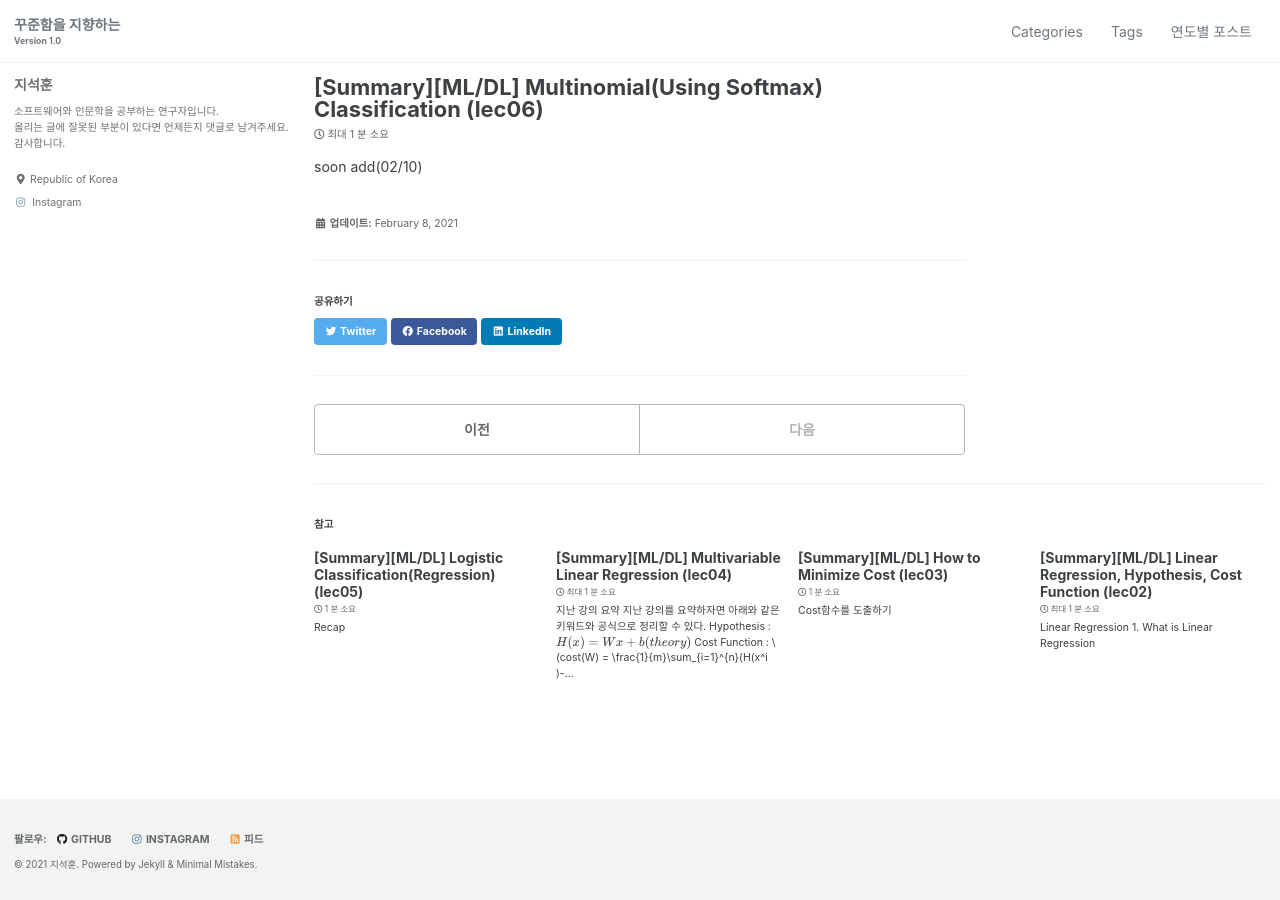
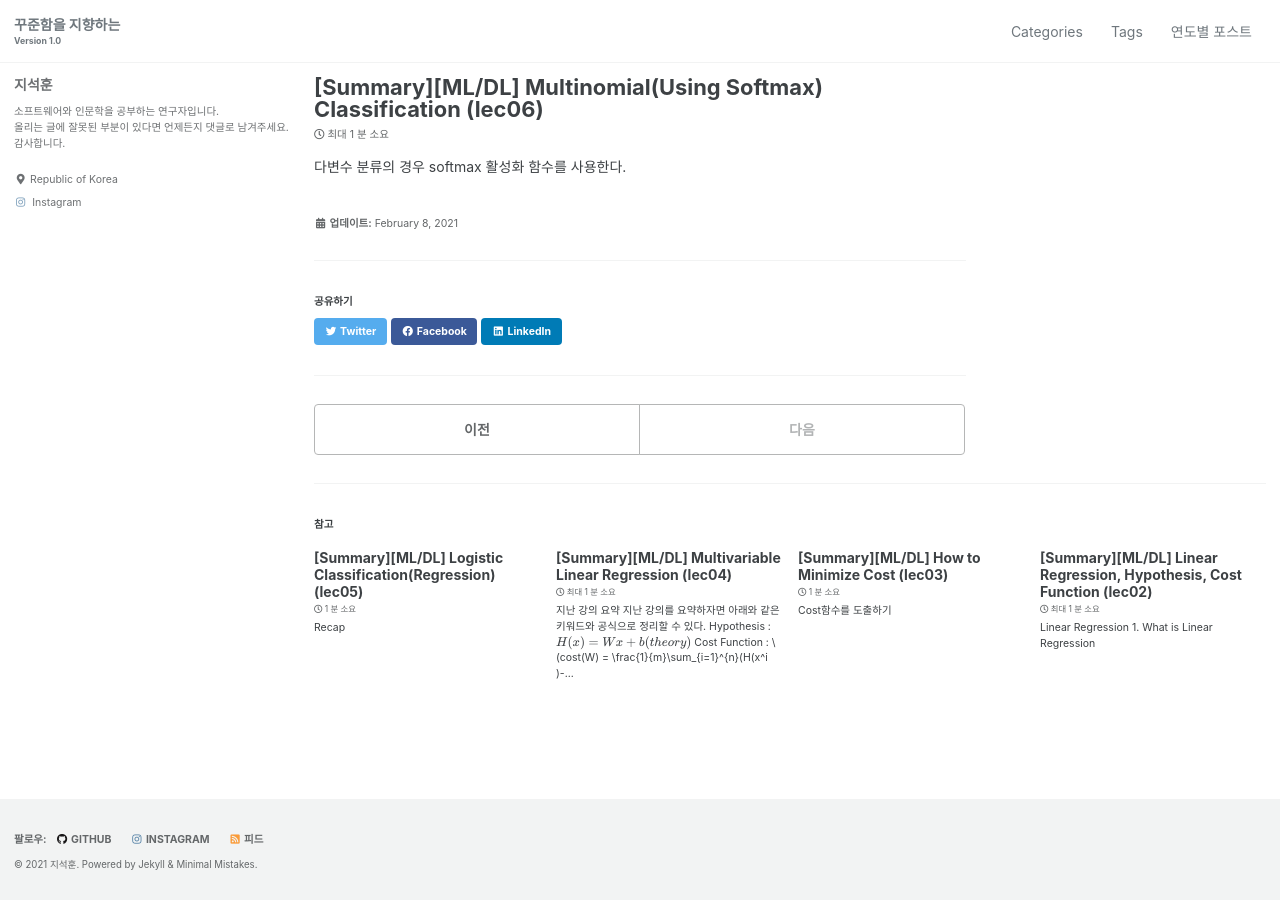
Before and after one commit to lCan37/lcan37.github.com, a Jekyll site: the page built from _posts/2021-02-08-AI-Deep_Learning_for_Everyone_lec06.md, in a window 1280 px wide. Built offline with Jekyll 4.4.1, drawn with Linux system fonts in a browser that asks for light colours; cached includes are drawn as plain includes.

Commit message:
fix posts

```diff
--- a/_posts/2021-02-08-AI-Deep_Learning_for_Everyone_lec06.md
+++ b/_posts/2021-02-08-AI-Deep_Learning_for_Everyone_lec06.md
@@ -2,4 +2,4 @@
 title: "[Summary][ML/DL] Multinomial(Using Softmax) Classification (lec06)"
 ---
 
-soon add(02/10)
+다변수 분류의 경우 softmax 활성화 함수를 사용한다.
```
